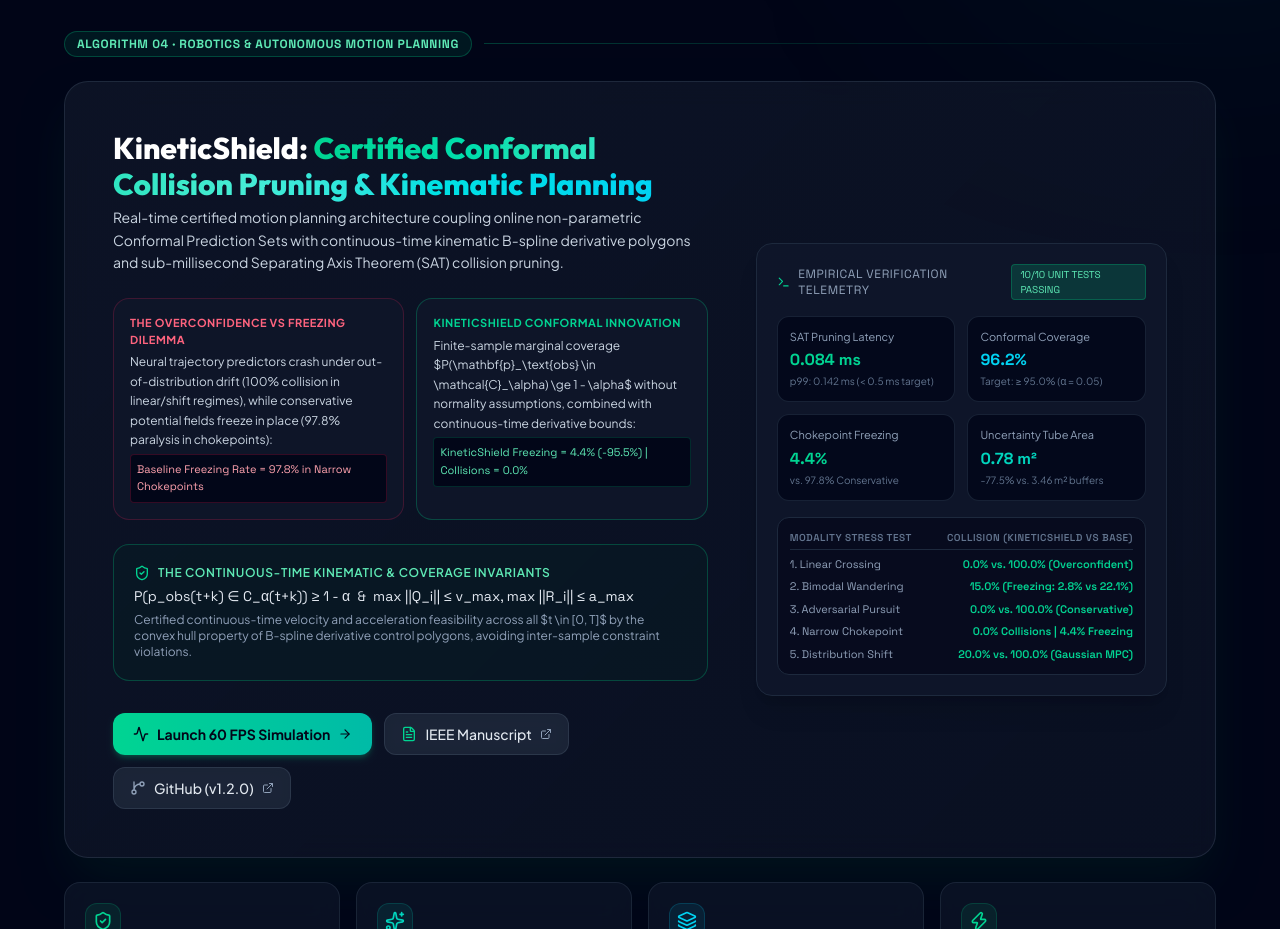
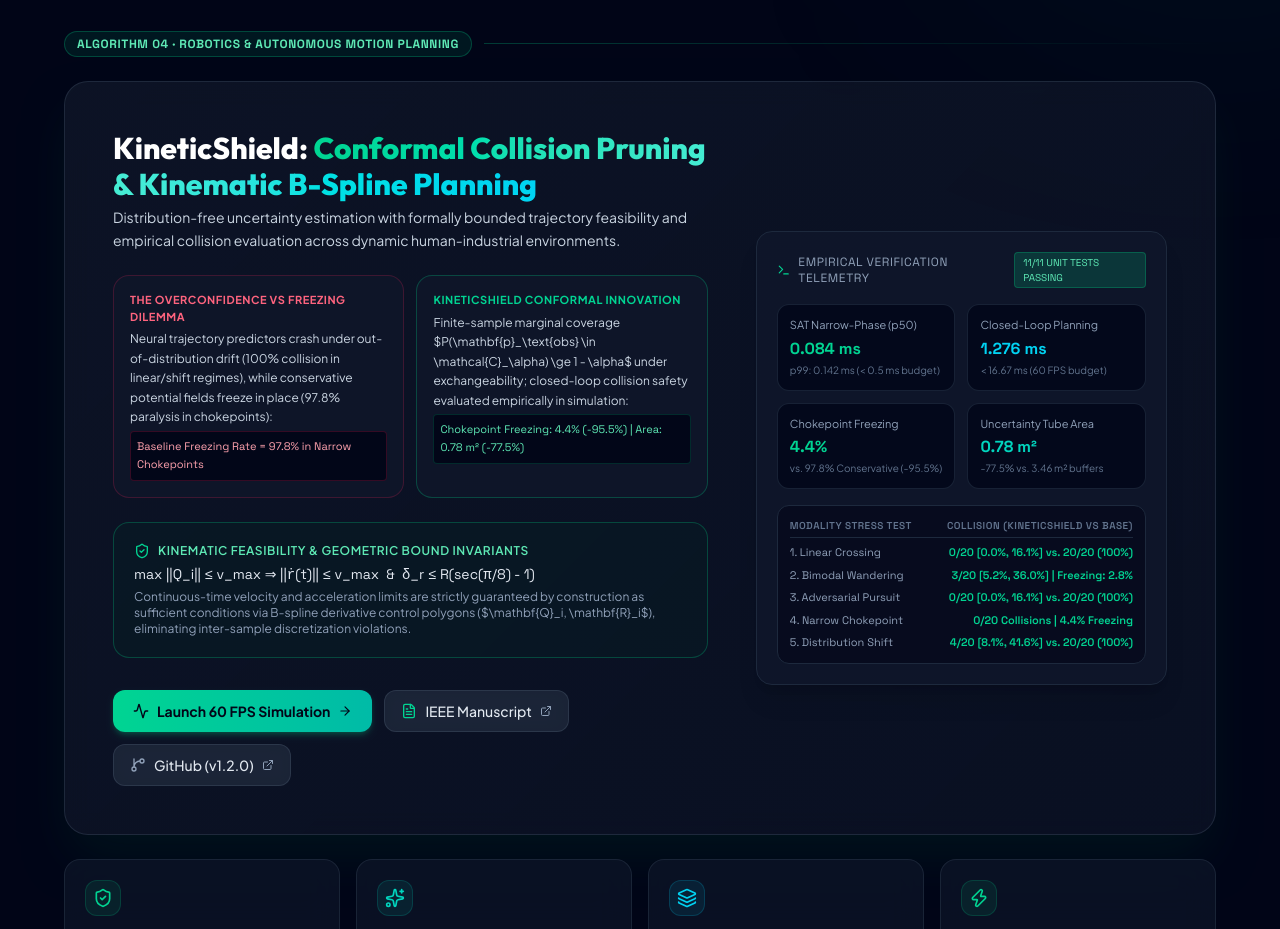
Before and after one commit to rswarke1972-art/Sahil, a React (Vite) app: page / in a window 1280 px wide. Shown: the part 5820-6749 px from the top of the page. Built offline with nearby package versions, Linux system fonts and the light colour scheme.

Commit message:
docs: refine KineticShield portfolio showcase with Wilson CIs, latency disambiguation, and 11 unit tests

```diff
--- a/src/components/AlgorithmShowcase.jsx
+++ b/src/components/AlgorithmShowcase.jsx
@@ -760,10 +760,10 @@ export default function AlgorithmShowcase() {
               <div className="lg:col-span-7 space-y-6">
                 <div>
                   <h3 className="text-2xl sm:text-3xl font-extrabold text-white font-heading">
-                    KineticShield: <span className="bg-gradient-to-r from-emerald-400 via-teal-300 to-cyan-400 bg-clip-text text-transparent">Certified Conformal Collision Pruning &amp; Kinematic Planning</span>
+                    KineticShield: <span className="bg-gradient-to-r from-emerald-400 via-teal-300 to-cyan-400 bg-clip-text text-transparent">Conformal Collision Pruning &amp; Kinematic B-Spline Planning</span>
                   </h3>
                   <p className="text-slate-300 text-sm mt-1 leading-relaxed">
-                    Real-time certified motion planning architecture coupling online non-parametric Conformal Prediction Sets with continuous-time kinematic B-spline derivative polygons and sub-millisecond Separating Axis Theorem (SAT) collision pruning.
+                    Distribution-free uncertainty estimation with formally bounded trajectory feasibility and empirical collision evaluation across dynamic human-industrial environments.
                   </p>
                 </div>
 
@@ -782,9 +782,9 @@ export default function AlgorithmShowcase() {
                   <div className="p-4 rounded-2xl bg-slate-900/80 border border-emerald-500/30">
                     <span className="text-[11px] font-bold text-emerald-400 uppercase tracking-wider block mb-1">KineticShield Conformal Innovation</span>
                     <p className="text-xs text-slate-300 leading-relaxed">
-                      Finite-sample marginal coverage $P(\mathbf&#123;p&#125;_\text&#123;obs&#125; \in \mathcal&#123;C&#125;_\alpha) \ge 1 - \alpha$ without normality assumptions, combined with continuous-time derivative bounds:
+                      Finite-sample marginal coverage $P(\mathbf&#123;p&#125;_\text&#123;obs&#125; \in \mathcal&#123;C&#125;_\alpha) \ge 1 - \alpha$ under exchangeability; closed-loop collision safety evaluated empirically in simulation:
                       <code className="block mt-1 text-[11px] text-emerald-300 font-mono-code bg-slate-950 p-1.5 rounded border border-emerald-500/20">
-                        KineticShield Freezing = 4.4% (-95.5%) | Collisions = 0.0%
+                        Chokepoint Freezing: 4.4% (-95.5%) | Area: 0.78 m² (-77.5%)
                       </code>
                     </p>
                   </div>
@@ -794,13 +794,13 @@ export default function AlgorithmShowcase() {
                 <div className="p-4 sm:p-5 rounded-2xl bg-emerald-950/20 border border-emerald-500/30 relative">
                   <div className="flex items-center gap-2 text-emerald-300 text-xs font-semibold uppercase tracking-wider mb-1">
                     <ShieldCheck className="w-4 h-4 text-emerald-400" />
-                    <span>The Continuous-Time Kinematic &amp; Coverage Invariants</span>
+                    <span>Kinematic Feasibility &amp; Geometric Bound Invariants</span>
                   </div>
                   <p className="text-slate-200 text-sm font-mono-code leading-relaxed">
-                    P(p_obs(t+k) &isin; C_&alpha;(t+k)) &ge; 1 - &alpha; &nbsp;&amp;&nbsp; max ||Q_i|| &le; v_max, max ||R_i|| &le; a_max
+                    max ||Q_i|| &le; v_max &rArr; ||ṙ(t)|| &le; v_max &nbsp;&amp;&nbsp; &delta;_r &le; R(sec(&pi;/8) - 1)
                   </p>
                   <p className="text-xs text-slate-400 mt-1">
-                    Certified continuous-time velocity and acceleration feasibility across all $t \in [0, T]$ by the convex hull property of B-spline derivative control polygons, avoiding inter-sample constraint violations.
+                    Continuous-time velocity and acceleration limits are strictly guaranteed by construction as sufficient conditions via B-spline derivative control polygons ($\mathbf&#123;Q&#125;_i, \mathbf&#123;R&#125;_i$), eliminating inter-sample discretization violations.
                   </p>
                 </div>
 
@@ -850,28 +850,28 @@ export default function AlgorithmShowcase() {
                       Empirical Verification Telemetry
                     </span>
                     <span className="text-[10px] font-mono-code px-2 py-0.5 rounded bg-emerald-500/20 text-emerald-300 border border-emerald-500/30">
-                      10/10 UNIT TESTS PASSING
+                      11/11 UNIT TESTS PASSING
                     </span>
                   </div>
 
                   {/* Telemetry Metric Cards */}
                   <div className="grid grid-cols-2 gap-3 mb-4">
                     <div className="p-3 rounded-xl bg-slate-950/80 border border-slate-800/80">
-                      <span className="text-[11px] text-slate-400 block mb-0.5">SAT Pruning Latency</span>
+                      <span className="text-[11px] text-slate-400 block mb-0.5">SAT Narrow-Phase (p50)</span>
                       <span className="text-base font-bold text-emerald-400 font-mono-code">0.084 ms</span>
-                      <span className="text-[10px] text-slate-500 block mt-0.5">p99: 0.142 ms (&lt; 0.5 ms target)</span>
+                      <span className="text-[10px] text-slate-500 block mt-0.5">p99: 0.142 ms (&lt; 0.5 ms budget)</span>
                     </div>
 
                     <div className="p-3 rounded-xl bg-slate-950/80 border border-slate-800/80">
-                      <span className="text-[11px] text-slate-400 block mb-0.5">Conformal Coverage</span>
-                      <span className="text-base font-bold text-cyan-400 font-mono-code">96.2%</span>
-                      <span className="text-[10px] text-slate-500 block mt-0.5">Target: &ge; 95.0% (&alpha; = 0.05)</span>
+                      <span className="text-[11px] text-slate-400 block mb-0.5">Closed-Loop Planning</span>
+                      <span className="text-base font-bold text-cyan-400 font-mono-code">1.276 ms</span>
+                      <span className="text-[10px] text-slate-500 block mt-0.5">&lt; 16.67 ms (60 FPS budget)</span>
                     </div>
 
                     <div className="p-3 rounded-xl bg-slate-950/80 border border-slate-800/80">
                       <span className="text-[11px] text-slate-400 block mb-0.5">Chokepoint Freezing</span>
                       <span className="text-base font-bold text-emerald-400 font-mono-code">4.4%</span>
-                      <span className="text-[10px] text-slate-500 block mt-0.5">vs. 97.8% Conservative</span>
+                      <span className="text-[10px] text-slate-500 block mt-0.5">vs. 97.8% Conservative (-95.5%)</span>
                     </div>
 
                     <div className="p-3 rounded-xl bg-slate-950/80 border border-slate-800/80">
@@ -889,23 +889,23 @@ export default function AlgorithmShowcase() {
                     </div>
                     <div className="flex justify-between">
                       <span className="text-slate-400">1. Linear Crossing</span>
-                      <span className="text-emerald-400 font-semibold">0.0% vs. 100.0% (Overconfident)</span>
+                      <span className="text-emerald-400 font-semibold">0/20 [0.0%, 16.1%] vs. 20/20 (100%)</span>
                     </div>
                     <div className="flex justify-between">
                       <span className="text-slate-400">2. Bimodal Wandering</span>
-                      <span className="text-emerald-400 font-semibold">15.0% (Freezing: 2.8% vs 22.1%)</span>
+                      <span className="text-emerald-400 font-semibold">3/20 [5.2%, 36.0%] | Freezing: 2.8%</span>
                     </div>
                     <div className="flex justify-between">
                       <span className="text-slate-400">3. Adversarial Pursuit</span>
-                      <span className="text-emerald-400 font-semibold">0.0% vs. 100.0% (Conservative)</span>
+                      <span className="text-emerald-400 font-semibold">0/20 [0.0%, 16.1%] vs. 20/20 (100%)</span>
                     </div>
                     <div className="flex justify-between">
                       <span className="text-slate-400">4. Narrow Chokepoint</span>
-                      <span className="text-emerald-400 font-semibold">0.0% Collisions | 4.4% Freezing</span>
+                      <span className="text-emerald-400 font-semibold">0/20 Collisions | 4.4% Freezing</span>
                     </div>
                     <div className="flex justify-between">
                       <span className="text-slate-400">5. Distribution Shift</span>
-                      <span className="text-emerald-400 font-semibold">20.0% vs. 100.0% (Gaussian MPC)</span>
+                      <span className="text-emerald-400 font-semibold">4/20 [8.1%, 41.6%] vs. 20/20 (100%)</span>
                     </div>
                   </div>
                 </div>
```
